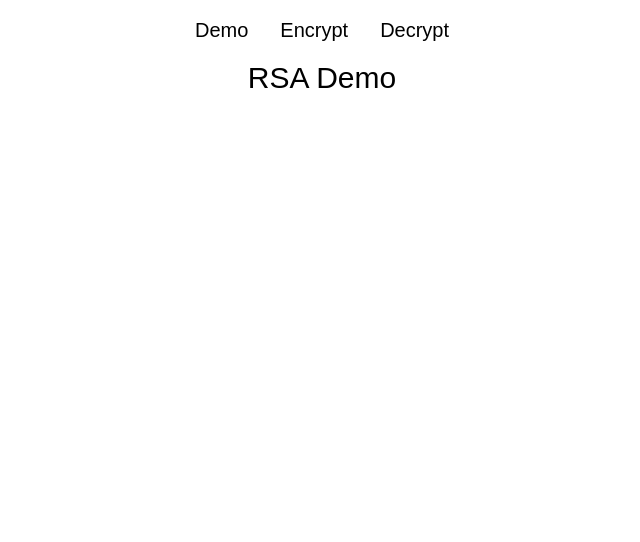
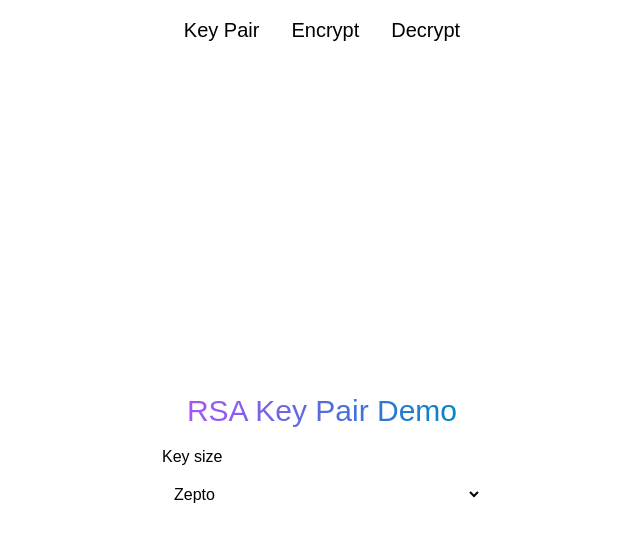
Before and after one commit to BoogieMonster1O1/rsa-demo, a SvelteKit app: page / in a window 1280 px wide. Shown: the top 542 px of the page, without its empty margins (318-958 px from the left). Built offline with nearby package versions, Linux system fonts and the light colour scheme; a web font is replaced by a local one.

Commit message:
Some more styling

```diff
--- a/src/app.css
+++ b/src/app.css
@@ -20,3 +20,21 @@ input {
     @apply bg-white dark:bg-neutral-700;
     @apply rounded-md border-black dark:border-neutral-800
 }
+
+select {
+    @apply text-black dark:text-white;
+    @apply bg-white dark:bg-neutral-700;
+    @apply rounded-md border-black dark:border-neutral-800
+}
+
+.btn-success {
+    @apply rounded cursor-pointer bg-green-500 hover:bg-green-600 transition disabled:bg-green-400 disabled:hover:bg-green-400 disabled:cursor-not-allowed
+}
+
+.btn-secondary {
+    @apply rounded cursor-pointer bg-neutral-500 hover:bg-neutral-600 transition disabled:bg-neutral-400 disabled:hover:bg-neutral-400 disabled:cursor-not-allowed
+}
+
+.btn-cancel {
+    @apply rounded cursor-pointer bg-red-500 hover:bg-red-600 transition disabled:bg-red-400 disabled:hover:bg-red-400 disabled:cursor-not-allowed
+}
--- a/src/routes/+layout.svelte
+++ b/src/routes/+layout.svelte
@@ -8,7 +8,7 @@
 
 <div class="flex flex-col min-h-screen items-center">
     <div class="flex flex-row justify-center gap-8 text-xl p-4">
-        <a href="/">Demo</a>
+        <a href="/">Key Pair</a>
         <a href="/public">Encrypt</a>
         <a href="/private">Decrypt</a>
     </div>
--- a/src/routes/+page.svelte
+++ b/src/routes/+page.svelte
@@ -1,5 +1,26 @@
 <script lang="ts">
     import {isPrime, modInverse} from "$lib";
+
+    interface KeySize {
+        min: bigint;
+        max: bigint;
+    }
+
+    function size(min: bigint, max: bigint): KeySize {
+        return {min, max};
+    }
+
+    const keySizes: { [key: string]: KeySize } = {};
+    keySizes["Yocto"] = size(1n, 25n);
+    keySizes["Zepto"] = size(26n, 100n);
+    keySizes["Atto"] = size(101n, 1000n);
+    keySizes["Femto"] = size(1001n, 10000n);
+    keySizes["Pico"] = size(10001n, 100000n);
+    keySizes["Nano"] = size(100001n, 1000000n);
+    keySizes["Micro"] = size(1000000n, 10000000n);
+
+    let selectedKeySize = "Zepto";
+    $: [min, max] = [keySizes[selectedKeySize].min, keySizes[selectedKeySize].max];
 
     let p: number = 3;
     $: pPrime = isPrime(p);
@@ -14,9 +35,18 @@
 </script>
 
 <div class="flex flex-col min-h-screen items-center justify-center">
-    <h1 class="text-3xl text-semibold">RSA Demo</h1>
+    <h1 class="text-3xl mb-4 bg-gradient-to-r from-purple-500 to-sky-600 text-transparent bg-clip-text">RSA Key Pair Demo</h1>
 
-    <div class="flex-1">
+    <div class="w-80 flex flex-col gap-2">
+        <label for="size" id="size-label">Key size</label>
+        <select id="size" bind:value={selectedKeySize} class="p-2 mb-4">
+            {#each Object.keys(keySizes) as key}
+                <option value={key}>{key}</option>
+            {/each}
+        </select>
+    </div>
 
-    </div>
+    <button>
+
+    </button>
 </div>
--- a/src/routes/private/+page.svelte
+++ b/src/routes/private/+page.svelte
@@ -21,20 +21,28 @@
 </script>
 
 <div class="flex-1 flex flex-col items-center justify-center">
-    <h1 class="text-3xl font-semibold mb-4 text-center bg-clip-text text-transparent bg-gradient-to-r from-red-500 to-yellow-500">RSA Private Key Demo</h1>
+    <h1 class="text-3xl mb-4 text-center bg-clip-text text-transparent bg-gradient-to-r from-red-500 to-yellow-500">RSA Private Key Demo</h1>
 
     <div class="w-80 flex-col gap-2">
+        <div class="flex flex-col">
             <label for="n" id="n-label">Value of n:</label>
             <input type="text" id="n" class="w-full px-3 py-2 mb-4" bind:value={nText} placeholder="Enter n" />
+        </div>
 
+        <div class="flex flex-col">
             <label for="e" id="e-label">Value of d:</label>
             <input type="text" id="e" class="w-full px-3 py-2 mb-4" bind:value={dText} placeholder="Enter d" />
+        </div>
 
-        <label for="ciphertext" id="ciphertext-label">Plaintext:</label>
+        <div class="flex flex-col">
+            <label for="ciphertext" id="ciphertext-label">Ciphertext:</label>
             <input type="text" id="ciphertext" class="w-full px-3 py-2 mb-4" bind:value={ciphertextText} placeholder="Enter ciphertext" />
+        </div>
 
-        <label for="plaintext" id="plaintext-label">Ciphertext:</label>
+        <div class="flex flex-col">
+            <label for="plaintext" id="plaintext-label">Plaintext:</label>
             <input type="text" id="plaintext" class="w-full px-3 py-2 mb-4" readonly bind:value={plaintextText} />
+        </div>
     </div>
     {#if plainError}
         <p class="text-red-500">Overflow Error! Use smaller numbers</p>
--- a/src/routes/public/+page.svelte
+++ b/src/routes/public/+page.svelte
@@ -21,20 +21,28 @@
 </script>
 
 <div class="flex-1 flex flex-col items-center justify-center">
-    <h1 class="text-3xl font-semibold mb-4 text-center bg-clip-text text-transparent bg-gradient-to-r from-blue-500 to-green-500">RSA Public Key Demo</h1>
+    <h1 class="text-3xl mb-4 text-center bg-clip-text text-transparent bg-gradient-to-r from-blue-500 to-green-500">RSA Public Key Demo</h1>
 
     <div class="w-80 flex-col gap-2">
+        <div class="flex flex-col">
             <label for="n" id="n-label">Value of n:</label>
             <input type="text" id="n" class="w-full px-3 py-2 mb-4" bind:value={nText} placeholder="Enter n" />
+        </div>
 
+        <div class="flex flex-col">
             <label for="e" id="e-label">Value of e:</label>
             <input type="text" id="e" class="w-full px-3 py-2 mb-4" bind:value={eText} placeholder="Enter e" />
+        </div>
 
+        <div class="flex flex-col">
             <label for="plaintext" id="plaintext-label">Plaintext:</label>
             <input type="text" id="plaintext" class="w-full px-3 py-2 mb-4" bind:value={plaintextText} placeholder="Enter plaintext" />
+        </div>
 
+        <div class="flex flex-col">
             <label for="ciphertext" id="ciphertext-label">Ciphertext:</label>
             <input type="text" id="ciphertext" class="w-full px-3 py-2 mb-4" readonly bind:value={ciphertextText} />
+        </div>
     </div>
     {#if cipherError}
         <p class="text-red-500">Overflow Error! Use smaller numbers</p>
```
Lines whose indentation alone changed are shown as unchanged.
